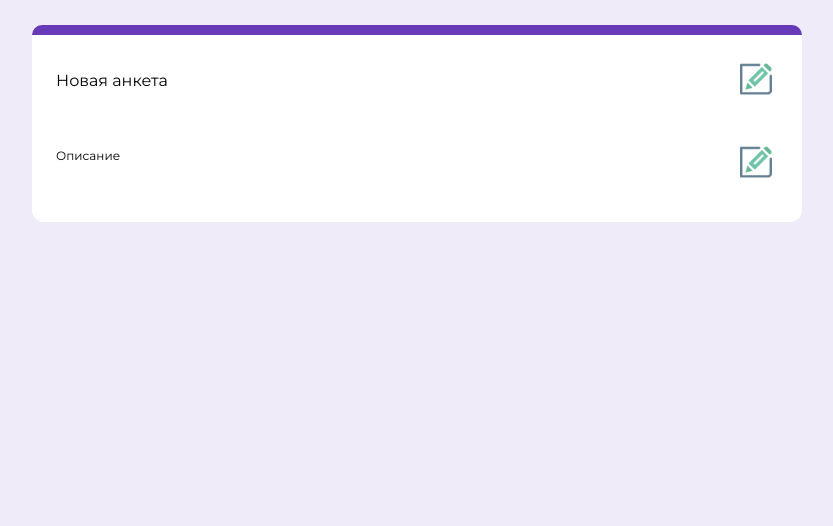
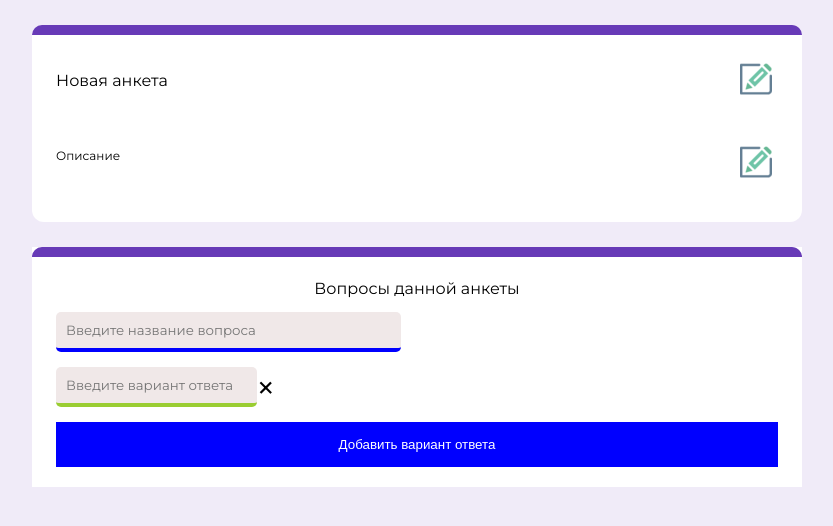
Before and after one commit to WebMaster168/online_surveys, a React (Create React App) app: page /surveys/createNewSurvey in a window 1280 px wide. Shown: the top 526 px of the page, without its empty margins (223-1056 px from the left). Built offline with nearby package versions, Linux system fonts and the light colour scheme.

Commit message:
add question and him options functions

```diff
--- /dev/null
+++ b/src/app/components/NewSurveyPage/QuestionsField/Question/option.jsx
@@ -0,0 +1,17 @@
+import React from 'react';
+import './question.css';
+
+
+const Option = ({optionTitle, handleRemoveOption, optionsLength, handleChangeQuestionOption, questionIndex,optionIndex}) => {
+    return (
+
+        <div className='question__option'>
+            <input type="text" placeholder={optionTitle} onChange={(e)=>handleChangeQuestionOption(questionIndex,optionIndex, e.target.value)}/>
+            <span className='question__option-close' onClick={optionsLength > 1 ? handleRemoveOption : null}
+            style={{ cursor: optionsLength > 1 ? 'pointer' : 'not-allowed' }}>+</span>
+        </div>
+
+    )
+}
+
+export default Option;
--- /dev/null
+++ b/src/app/components/NewSurveyPage/QuestionsField/Question/question.css
@@ -0,0 +1,41 @@
+.question__inputTitle input{
+    border:none;
+    border-bottom: 4px solid blue;
+    background-color: #f0e8e8;
+    padding: 10px;
+    border-radius: 5px;
+    width: 100%;
+}
+
+.question__inputTitle{
+    margin-bottom: 15px;
+    width: 45%;
+}
+.question__option{
+    margin-bottom: 15px;
+    width: 25%;
+    position: relative;
+}
+.question__option input{
+    border:none;
+    border-bottom: 4px solid yellowgreen;
+    background-color: #f0e8e8;
+    padding: 10px;
+    border-radius: 5px;
+    width: 100%;
+}
+.question__option-close{
+    position: absolute;
+    right: -40px;
+    top: 7%;
+    font-size: 35px;
+    transform: rotate(45deg);
+}
+.question__button{
+    width: 100%;
+    padding: 15px;
+    cursor: pointer;
+    border: none;
+    background-color: blue;
+    color:white;
+}
--- /dev/null
+++ b/src/app/components/NewSurveyPage/QuestionsField/Question/question.jsx
@@ -0,0 +1,35 @@
+import React from 'react';
+import './question.css';
+import Option from './option';
+
+const Question = ({questionTitle, options, handleAddOption, handleRemoveOption, handleChangeQuestionTitle, questionIndex, handleChangeQuestionOption}) => {
+    let optionsLength = options.length
+
+    return (
+        <div className='question'>
+            <div className='question__inputTitle'>
+                <input type="text" placeholder={questionTitle} onChange={(e) => handleChangeQuestionTitle(questionIndex, e.target.value)}/>
+            </div>
+            <div className='question__optionsField'>
+                {options.map((option, index)=>(
+                    <Option optionsLength={optionsLength}
+                            key={option.id}
+                            optionTitle={option.text}
+                            questionIndex={questionIndex}
+                            optionIndex={index}
+                            handleRemoveOption = {()=>handleRemoveOption(index)}
+                            handleChangeQuestionOption={handleChangeQuestionOption}
+                            />
+                ))}
+
+
+                <button type="button" className='question__button' onClick={() => handleAddOption()}>
+                    Добавить вариант ответа
+                </button>
+
+            </div>
+        </div>
+    )
+}
+
+export default Question;
--- /dev/null
+++ b/src/app/components/NewSurveyPage/QuestionsField/questionsField.css
@@ -0,0 +1,14 @@
+.questionsField{
+    background-color: white;
+}
+.questionsField__main{
+    padding-left: 24px;
+    padding-bottom: 20px;
+    padding-right: 24px;
+
+}
+.questionsField__title{
+    text-align: center;
+    margin-top: 24px;
+    margin-bottom: 15px;
+}
--- /dev/null
+++ b/src/app/components/NewSurveyPage/QuestionsField/questionsField.jsx
@@ -0,0 +1,29 @@
+import React from 'react';
+import './questionsField.css';
+import Question from './Question/question';
+
+const QuestionsField = ({questions, handleAddOption, handleRemoveOption, handleChangeQuestionTitle, handleChangeQuestionOption}) => {
+    return (
+        <div className='questionsField'>
+            <div className='borderTop'></div>
+            <h1 className='questionsField__title'>Вопросы данной анкеты</h1>
+            <div className='questionsField__main'>
+            {
+                questions.map((questionItem,questionIndex)=>(
+                    <Question
+                        key={questionItem.id}
+                        questionTitle={questionItem.text}
+                        options={questionItem.options}
+                        handleAddOption={()=>handleAddOption(questionIndex)}
+                        handleRemoveOption={(optionIndex)=>handleRemoveOption(questionIndex, optionIndex)}
+                        handleChangeQuestionTitle={handleChangeQuestionTitle}
+                        handleChangeQuestionOption={handleChangeQuestionOption}
+                        questionIndex={questionIndex}/>
+                ))
+            }
+            </div>
+        </div>
+    )
+}
+
+export default QuestionsField;
--- a/src/app/components/NewSurveyPage/newSurveyPage.css
+++ b/src/app/components/NewSurveyPage/newSurveyPage.css
@@ -9,19 +9,19 @@
     border-bottom-right-radius: 12px;
 }
 
-.createSurvey__borderTop{
+.borderTop{
     width: 100%;
     background-color: rgb(103, 58, 183);
     height: 10px;
     border-top-left-radius: 12px;
     border-top-right-radius: 12px;
 }
-.createSurvey__inner{
+.container__content{
     max-width: 770px;
     margin: 0 auto;
     margin-top: 25px;
 }
-.createSurvey__borderLeft{
+.borderLeft{
     display: none;
     position: absolute;
     width: 6px;
@@ -29,6 +29,6 @@
     left: 0;
     background-color: #4285F4;
 }
-.createSurvey__descriptionBlock:hover .createSurvey__borderLeft{
+.createSurvey__descriptionBlock:hover .borderLeft{
     display: block;
 }
--- a/src/app/components/NewSurveyPage/newSurveyPage.jsx
+++ b/src/app/components/NewSurveyPage/newSurveyPage.jsx
@@ -3,6 +3,7 @@ import React from 'react';
 import './newSurveyPage.css'
 import DescriptionField from './DescriptionField/DescriptionField';
 import TitleInput from './TitleField/TitleField';
+import QuestionsField from './QuestionsField/questionsField';
 
 const NewSurveyPage = () => {
 
@@ -10,7 +11,21 @@ const NewSurveyPage = () => {
         id:1,
         name: "Новая анкета",
         description: `Описание`,
-        questions: [],
+        questions: [
+            {
+                id: 1,
+                type: "short_answer",
+                text: "Введите название вопроса",
+                options: [
+                    {
+                        id: 1,
+                        text: "Введите вариант ответа"
+                    }
+
+                ]
+            }
+
+        ],
       });
     const [nameEdit, setNameEdit] = React.useState(false)
     const [nameSurvey, setNameSurvey] = React.useState(survey.name)
@@ -64,12 +79,84 @@ const NewSurveyPage = () => {
       };
 
 
+      const handleChangeQuestionTitle = (questionIndex, newTitle) => {
+        const updatedQuestions = survey.questions.map((question, index) => {
+            if (index === questionIndex) {
+                return { ...question, text: newTitle }; // Обновляем текст вопроса
+            }
+            return question;
+        });
+
+        setSurvey({ ...survey, questions: updatedQuestions });
+    };
+
+        const handleChangeQuestionOption = (questionIndex, optInd, optionNewText) => {
+            const updatedQuestions = survey.questions.map((question, index) => {
+                if (index === questionIndex) {
+                    // Если это нужный вопрос, обновляем его опции
+                    const updatedQuestionOptions = question.options.map((option, optionIndex)=>{
+                        if(optInd === optionIndex){
+                            return {...option, text:optionNewText};// Обновляем текст опции
+                        }
+
+                        return option;// Возвращаем неизмененные опции
+                    })
+
+                    // Возвращаем обновленный вопрос с новыми опциями
+                    return { ...question, options: updatedQuestionOptions };
+                }
+
+                return question;
+            });
+
+            setSurvey({ ...survey, questions: updatedQuestions });
+        }
+
+
+      const handleAddOption = (questionIndex) => {
+        const newQuestions = survey.questions.map((question, i) => {
+          if (i === questionIndex) {
+            return {
+              ...question,
+              options: [...question.options, {text:"Введите вариант ответа"}],
+            };
+          }
+
+          return question;
+        });
+
+        setSurvey({
+          ...survey,
+          questions: newQuestions,
+        });
+      };
+
+      const handleRemoveOption = (questionIndex, optionIndex) => {
+        const newQuestions = survey.questions.map((question, i) => {
+            if (i === questionIndex) {
+                const newOptions = question.options.filter((_, j) => j !== optionIndex);
+                return {
+                    ...question,
+                    options: newOptions,
+                };
+            }
+            return question;
+        });
+
+        setSurvey({
+            ...survey,
+            questions: newQuestions,
+        });
+    };
+
+
+
     return (
       <div className='container'>
-        <div className='createSurvey__inner'>
-            <div className='createSurvey__borderTop'></div>
+        <div className='container__content'>
+            <div className='borderTop'></div>
             <div className="createSurvey__descriptionBlock">
-               <div className='createSurvey__borderLeft'></div>
+               <div className='borderLeft'></div>
                 <TitleInput
                     nameEdit={nameEdit}
                     nameSurvey={nameSurvey}
@@ -90,6 +177,16 @@ const NewSurveyPage = () => {
             </div>
 
         </div>
+        <div className='container__content'>
+            <QuestionsField
+                questions={survey.questions}
+                handleAddOption={handleAddOption}
+                handleRemoveOption={handleRemoveOption}
+                handleChangeQuestionTitle={handleChangeQuestionTitle}
+                handleChangeQuestionOption={handleChangeQuestionOption}
+            />
+        </div>
+
       </div>
     );
 }
```
